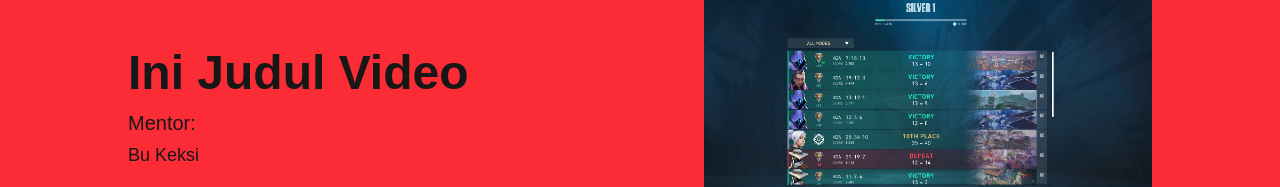
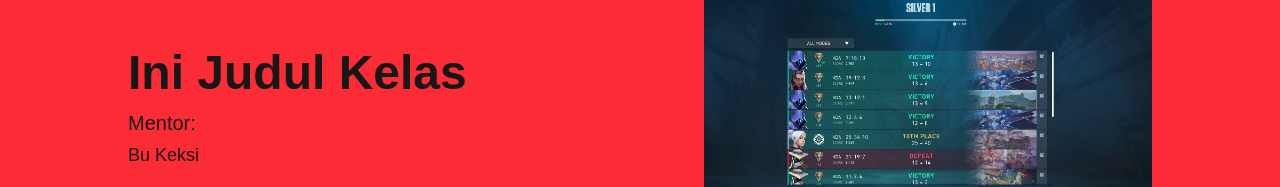
Before and after one commit to satyaa232323/xcodeclass, a Next.js app: page /description in a window 1280 px wide. Shown: the part 170-357 px from the top of the page. Built offline with nearby package versions, Linux system fonts and the light colour scheme.

Commit message:
description ganti judul

```diff
--- a/app/description/page.tsx
+++ b/app/description/page.tsx
@@ -14,7 +14,7 @@ export default function desc() {
         <div className="w-full bg-red-500 flex flex-col md:flex-row items-center justify-between py-6 px-4 md:px-10 lg:px-24 xl:px-32 gap-6">
           <div className="flex flex-col gap-1 flex-1">
             <h1 className="font-bold text-3xl md:text-4xl lg:text-5xl">
-              Ini Judul Video
+              Ini Judul Kelas
             </h1>
             <h1 className="text-lg md:text-xl mt-2">Mentor:</h1>
             <h1 className="text-base md:text-lg">Bu Keksi</h1>
```
